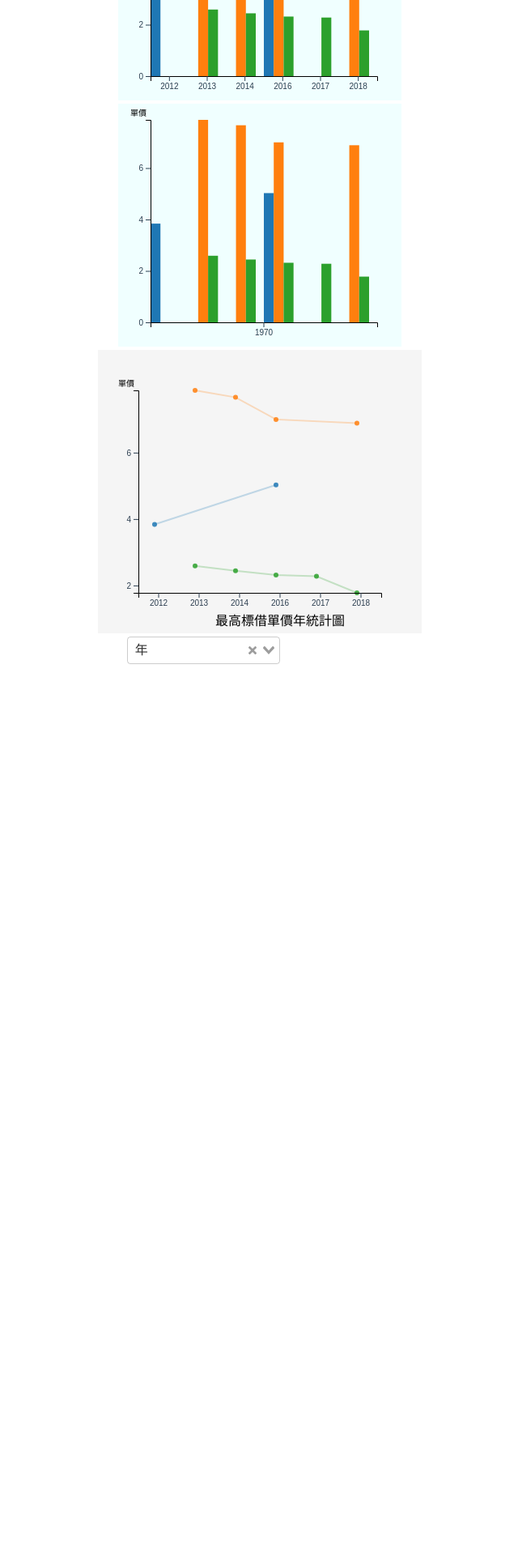
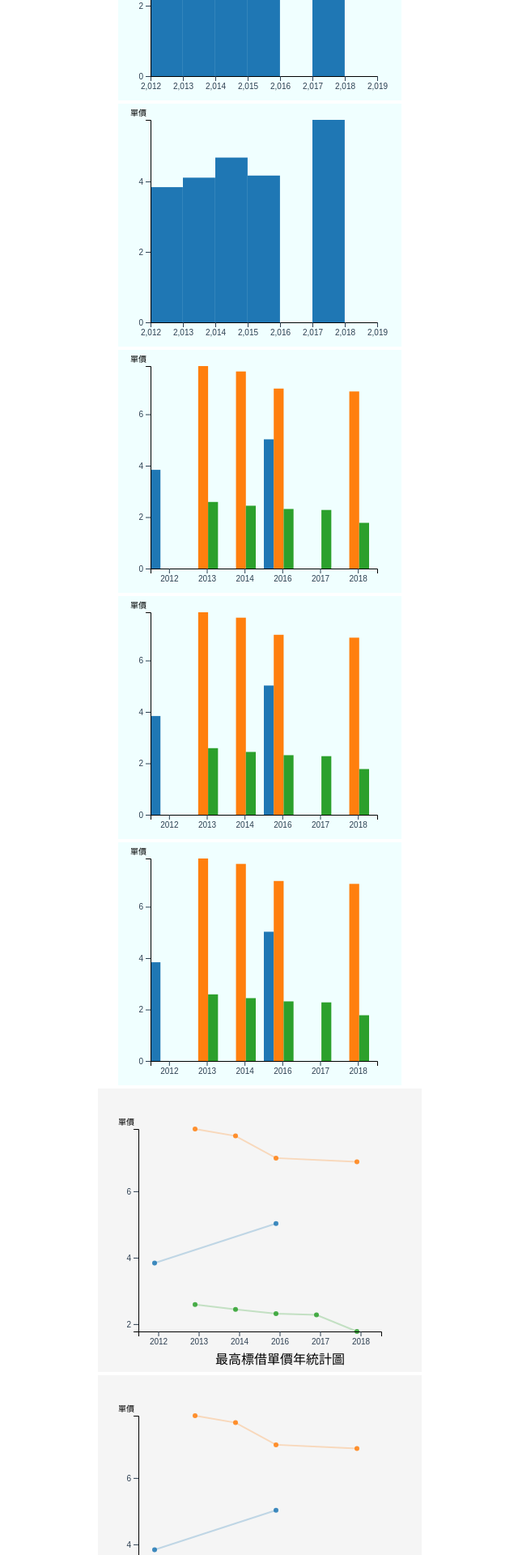
Before and after one commit to hero212110/d3charts, a Vue app: page / in a window 1280 px wide. Shown: the part 540-2460 px from the top of the page at 81% size, without its empty margins (319-959 px from the left). Before the commit the page ends 1368 px from the top, so only its background shows below. Built offline with nearby package versions, Linux system fonts and the light colour scheme.

Commit message:
use ref to assign the current component svg and fix the dateformat problem

```diff
--- a/src/components/BarChart.vue
+++ b/src/components/BarChart.vue
@@ -11,8 +11,6 @@ export default {
   props: ["data", "dateType"],
 
   mounted() {
-    //this.el = d3.select(this.$refs[this.id]);
-    //console.log(d3.select(this.$refs[this.id]));
     this.drawChart();
   },
   methods: {
@@ -26,9 +24,6 @@ export default {
       //     [11, 12, 13, 14, 15, 7, 8]
       //   ]
       // };
-      //d3.select("svg#bar").html("");
-      //this.el.html("");
-      //this.el.append('div')
       d3.select(this.$refs[this.id]).html("")
       let data = Object.assign({},this.data)
 
@@ -38,7 +33,8 @@ export default {
       for (let i in data.date) {
         for (let j in data.date[i]) {
           let date = new Date(data.date[i][j]);
-          data.date[i][j] = parseInt(formatDate(date));
+          //data.date[i][j] = parseInt(formatDate(date));
+          data.date[i][j] = formatDate(date);
         }
         if (data.date[i][0] > data.date[i][1]) {
           data.date[i].reverse();
@@ -62,6 +58,8 @@ export default {
         }
       }
 
+      //console.log(data)
+
       //將陣列扁平化
       let flatValue = [].concat(...data.value);
       var margin = { top: 20, right: 30, bottom: 30, left: 40 },
@@ -81,11 +79,7 @@ export default {
         .range([0, x0.bandwidth() - 10]);
       let z = d3.scaleOrdinal(d3.schemeCategory10);
       var xScale = d3
-        //.scaleTime()
-        // .scaleLinear()
-        // .domain([d3.min(data.date), d3.max(data.date)])
         .scaleBand()
-        // .domain(data.date)
         .domain(flatDate)
         .range([0, width]);
       var yScale = d3
@@ -96,8 +90,6 @@ export default {
       var yAxis = d3.axisLeft(yScale).ticks(3);
       var svg = d3
         .select(this.$refs[this.id])
-        //.select("svg#bar")
-        //.append("svg")
         .attr("width", width + margin.left + margin.right)
         .attr("height", height + margin.top + margin.bottom)
         .append("g")
--- a/src/components/HistogramChart.vue
+++ b/src/components/HistogramChart.vue
@@ -1,6 +1,6 @@
 <template>
-  <div id="histogramchart">
-    <svg id="histogram" style="background-color:azure" />
+  <div>
+    <svg :ref="id" style="background-color:azure" />
   </div>
 </template>
 
@@ -9,12 +9,14 @@
 import * as d3 from "d3";
 export default {
   data() {
-    return {};
+    return {
+      id: ""
+    };
   },
   props: ["data", "dateType"],
   mounted() {
+    //console.log(this.data.date)
     this.drawChart();
-    //console.log(this.data);
   },
   methods: {
     drawChart() {
@@ -25,43 +27,37 @@ export default {
       //     [4, 5, 6, 7, 6, 4, 6]
       //   ]
       // };
-      d3.select("svg#histogram").html("");
+      d3.select(this.$refs[this.id]).html("");
       let data = this.data;
-
-      //console.log(data);
-
+      //console.log(data.date);
       let tmp = this.dateFormat(this.dateType);
       var formatDate = d3.timeFormat(tmp);
       for (let i in data.date) {
         //console.log(data.date[i]);
         let date = new Date(data.date[i]);
-        data.date[i] = parseInt(formatDate(date));
+        // data.date[i] = parseInt(formatDate(date));
+        data.date[i] = formatDate(date);
       }
 
       //如果日期是由大到小 就reverse 變成 由小到大
-      if (data.date[0] > data.date[1]) {
+      if (parseInt(data.date[0]) > parseInt(data.date[1])) {
         data.date.reverse();
         for (let i in data.value) {
           data.value[i].reverse();
         }
       }
-      //console.log((parseInt(data.date[data.date.length - 1]) + 1).toString());
+      //console.log(data.date)
 
       //檢查date 是否為連續 , 如果不連續date就補上對應日期 , value就補0
       for (let i = 0; i < data.date.length - 1; i++) {
-        if (data.date[i] - data.date[i + 1] < -1) {
-          data.date.splice(i + 1, 0, data.date[i] + 1);
+        if (parseInt(data.date[i]) - parseInt(data.date[i + 1]) < -1) {
+          data.date.splice(i + 1, 0, (parseInt(data.date[i]) + 1).toString());
           data.value[0].splice(i + 1, 0, 0);
         }
       }
 
-      //histogram 包左不包右 所以要補一個右邊的刻度
-      data.date.push(
-        // (parseInt(data.date[data.date.length - 1]) + 1).toString()
-        parseInt(data.date[data.date.length - 1]) + 1
-      );
-
-      // console.log(data);
+      // console.log((parseInt(d3.max(data.date))+1).toString())
+      // console.log(data.date);
       //將陣列扁平化
       let flatValue = [].concat(...data.value);
       //console.log(flatValue);
@@ -85,7 +81,10 @@ export default {
       var xScale = d3
         //.scaleTime()
         .scaleLinear()
-        .domain([d3.min(data.date), d3.max(data.date)])
+        .domain([
+          d3.min(data.date),
+          (parseInt(d3.max(data.date)) + 1).toString()
+        ])
         // .scaleBand()
         // .domain(data.date)
         .range([0, width]);
@@ -96,8 +95,7 @@ export default {
       var xAxis = d3.axisBottom(xScale).ticks(data.date.length);
       var yAxis = d3.axisLeft(yScale).ticks(3);
       var svg = d3
-        .select("svg#histogram")
-        //.append("svg")
+        .select(this.$refs[this.id])
         .attr("width", width + margin.left + margin.right)
         .attr("height", height + margin.top + margin.bottom)
         .append("g")
--- a/src/components/LineChart.vue
+++ b/src/components/LineChart.vue
@@ -1,6 +1,6 @@
 <template>
-  <div id="chart">
-    <svg id="line" style="background-color:whitesmoke" />
+  <div>
+    <svg :ref="id" style="background-color:whitesmoke" />
   </div>
 </template>
 
@@ -10,7 +10,9 @@ export default {
   props: ["data", "dateType"],
 
   data() {
-    return {};
+    return {
+      id: ""
+    };
   },
 
   mounted() {
@@ -20,7 +22,7 @@ export default {
 
   methods: {
     drawChart() {
-      d3.select("svg#line").html("");
+      d3.select(this.$refs[this.id]).html("");
       var width = 350;
       var height = 300;
       var margin = 50;
@@ -60,9 +62,9 @@ export default {
       });
 
       //去除陣列中重複元素
-      let flatDate = tmpDate.filter(function(element,index,arr){
+      let flatDate = tmpDate.filter(function(element, index, arr) {
         return arr.indexOf(element) === index;
-      })
+      });
       flatDate = flatDate.sort();
       //console.log(flatDate)
 
@@ -95,8 +97,9 @@ export default {
 
       /* Add SVG */
       var svg = d3
+        .select(this.$refs[this.id])
         //.append("svg")
-        .select("svg#line")
+        // .select("svg#line")
         .attr("width", width + margin + "px")
         .attr("height", height + margin + "px")
         .append("g")
@@ -106,10 +109,10 @@ export default {
       var line = d3
         .line()
         //用defined 傳回非null的值 ****這邊不用做也沒差 , 直接在父組件那邊skip掉null值就好
-        .defined(function(d){
+        .defined(function(d) {
           return d.price != null;
         })
-        .x(d => xScale(d.date)+ (width-margin)/10-10)
+        .x(d => xScale(d.date) + (width - margin) / 10 - 10)
         .y(d => yScale(d.price));
 
       let lines = svg.append("g").attr("class", "lines");
@@ -184,7 +187,7 @@ export default {
             .remove();
         })
         .append("circle")
-        .attr("cx", d => xScale(d.date)+(width-margin)/10-10)
+        .attr("cx", d => xScale(d.date) + (width - margin) / 10 - 10)
         .attr("cy", d => yScale(d.price))
         .attr("r", circleRadius)
         .style("opacity", circleOpacity)
@@ -238,8 +241,8 @@ export default {
         .attr("y", -30)
         .attr("text-anchor", "middle")
         .style("font-size", "16px")
-        .style("text-decoration", "underline")
-        //.text(`${this.data[0].name}`);
+        .style("text-decoration", "underline");
+      //.text(`${this.data[0].name}`);
     },
     dateFormat(value) {
       let cn = ["日", "月", "年"];
--- a/src/views/Home.vue
+++ b/src/views/Home.vue
@@ -3,14 +3,19 @@
     <div style="width:100%;background-color:white">
       <div v-if="histogramchartdata">
         <HistogramChart :data="histogramchartdata" :dateType="dateType"></HistogramChart>
+        <HistogramChart :data="histogramchartdata" :dateType="dateType"></HistogramChart>
+        <HistogramChart :data="histogramchartdata" :dateType="dateType"></HistogramChart>
       </div>
 
       <div v-if="barchartdata">
         <BarChart :data="barchartdata" :dateType="dateType" ></BarChart>
-        <BarChart :data="barchartdata2" :dateType="dateType" ></BarChart>
+        <BarChart :data="barchartdata" :dateType="dateType" ></BarChart>
+        <BarChart :data="barchartdata" :dateType="dateType" ></BarChart>
       </div>
 
       <div v-if="chartdata">
+        <LineChart :data="chartdata" :dateType="dateType"></LineChart>
+        <LineChart :data="chartdata" :dateType="dateType"></LineChart>
         <LineChart :data="chartdata" :dateType="dateType"></LineChart>
       </div>
 
```
